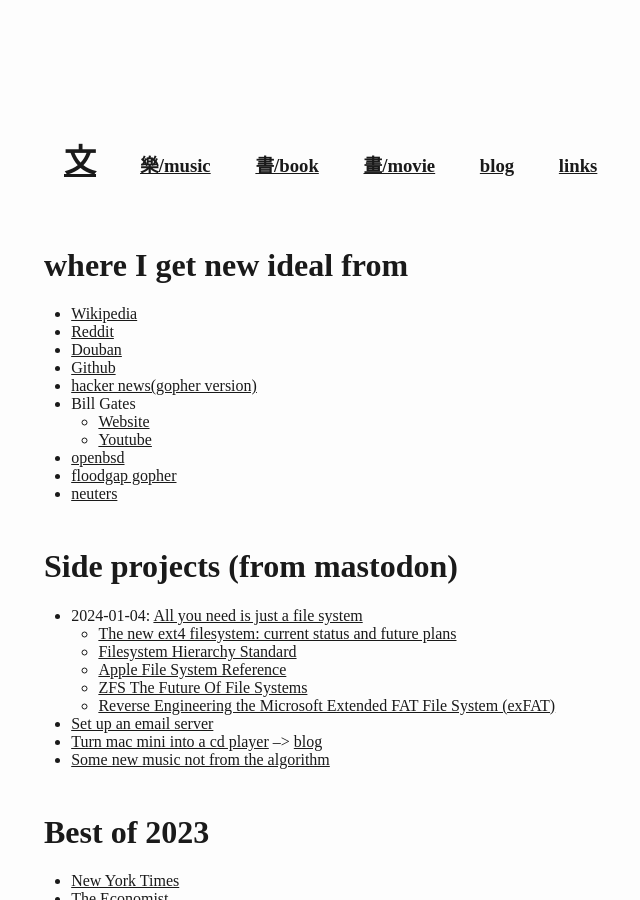
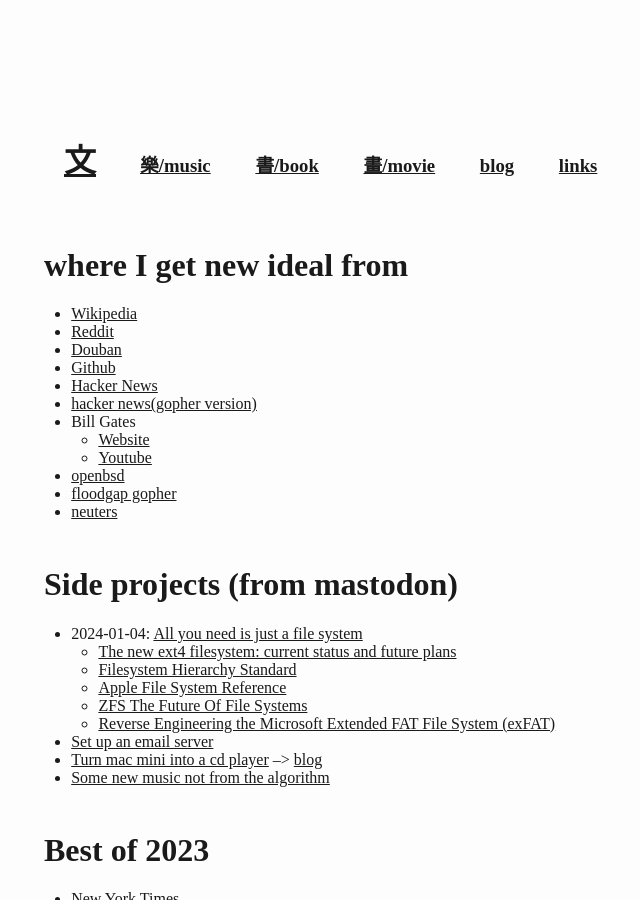
Before and after one commit to wangw469/wangw469.github.io, a Jekyll site: the page built from links.md, in a window 1280 px wide and 900 px high. Shown: the whole window, without its empty margins (46-686 px from the left). Built offline with Jekyll 4.4.1, drawn with Linux system fonts in a browser that asks for light colours; our own code applies the rules of GitHub Pages for plain Markdown files.

Commit message:
add hacker news

```diff
--- a/links.md
+++ b/links.md
@@ -9,6 +9,7 @@
 * [Reddit](https://www.reddit.com)
 * [Douban](https://www.douban.com)
 * [Github](https://github.com)
+* [Hacker News](https://news.ycombinator.com)
 * [hacker news(gopher version)](gopher://hngopher.com)
 * Bill Gates
     * [Website](https://www.gatesnotes.com/)
```
